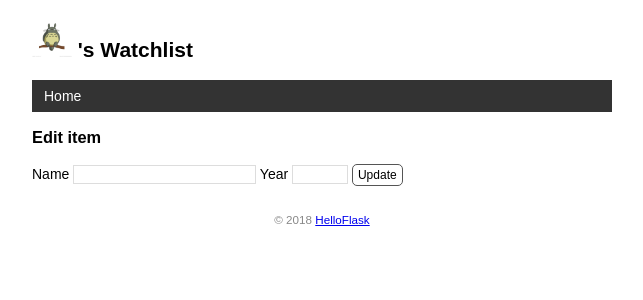
After one commit to Ganlj/watchlist, a Flask app: template templates/edit.html in a window 1280 px wide. The commit adds this page. Shown: the top 300 px of the page, without its empty margins (318-961 px from the left). Run offline with Flask 3, Linux system fonts and the light colour scheme; the template is opened without the code that fills it, so the values that code supplies are empty.

Commit message:
Create, edit and delete item by form

```diff
--- a/app.py
+++ b/app.py
@@ -1,11 +1,13 @@
 import os
 import sys
 import click
-from flask import Flask
+from flask import Flask, redirect
 from markupsafe import escape
 from flask import url_for
 from flask import render_template
 from flask_sqlalchemy import SQLAlchemy
+from flask import request
+from flask import flash
 WIN = sys.platform.startswith('win')
 if WIN:
     prefix='sqlite:///'
@@ -25,6 +27,7 @@ class Movie(db.Model):
     title=db.Column(db.String(20))
     year=db.Column(db.String(4))
 
+app.config['SECRET_KEY'] = 'dev'  # 等同于 app.secret_key = 'dev'
 @app.cli.command()
 @click.option('--drop',is_flag=True,help='Create after drop.')
 def initdb(drop):
@@ -66,11 +69,53 @@ def inject_user():
 def hello(name):
     return f'User:{escape(name)}'
 
-@app.route('/')
+@app.route('/',methods=['GET','POST'])
 def index():
-    user=User.query.first()
+    if request.method == 'POST':  # 判断是否是 POST 请求
+        # 获取表单数据
+        title = request.form.get('title')  # 传入表单对应输入字段的 name 值
+        year = request.form.get('year')
+        # 验证数据
+        if not title or not year or len(year) > 4 or len(title) > 60:
+            flash('Invalid input.')  # 显示错误提示
+            return redirect(url_for('index'))  # 重定向回主页
+        # 保存表单数据到数据库
+        movie = Movie(title=title, year=year)  # 创建记录
+        db.session.add(movie)  # 添加到数据库会话
+        db.session.commit()  # 提交数据库会话
+        flash('Item created.')  # 显示成功创建的提示
+        return redirect(url_for('index'))  # 重定向回主页
+
     movies=Movie.query.all()
     return render_template('index.html',movies=movies)
+
+@app.route('/movie/edit/<int:movie_id>', methods=['GET', 'POST'])
+def edit(movie_id):
+    movie = Movie.query.get_or_404(movie_id)
+
+    if request.method == 'POST':  # 处理编辑表单的提交请求
+        title = request.form['title']
+        year = request.form['year']
+
+        if not title or not year or len(year) != 4 or len(title) > 60:
+            flash('Invalid input.')
+            return redirect(url_for('edit', movie_id=movie_id))  # 重定向回对应的编辑页面
+
+        movie.title = title  # 更新标题
+        movie.year = year  # 更新年份
+        db.session.commit()  # 提交数据库会话
+        flash('Item updated.')
+        return redirect(url_for('index'))  # 重定向回主页
+
+    return render_template('edit.html', movie=movie)  # 传入被编辑的电影记录
+
+@app.route('/movie/delete/<int:movie_id>', methods=['POST'])  # 限定只接受 POST 请求
+def delete(movie_id):
+    movie = Movie.query.get_or_404(movie_id)  # 获取电影记录
+    db.session.delete(movie)  # 删除对应的记录
+    db.session.commit()  # 提交数据库会话
+    flash('Item deleted.')
+    return redirect(url_for('index'))  # 重定向回主页
 
 @app.errorhandler(404)  # 传入要处理的错误代码
 def page_not_found(e):  # 接受异常对象作为参数
--- a/static/style.css
+++ b/static/style.css
@@ -70,3 +70,46 @@ nav li a:hover {
     border-radius: 5px;
     padding: 3px 5px;
 }
+/* 覆盖某些浏览器对 input 元素定义的字体 */
+input[type=submit] {
+    font-family: inherit;
+}
+
+input[type=text] {
+    border: 1px solid #ddd;
+}
+
+input[name=year] {
+    width: 50px;
+}
+
+.btn {
+    font-size: 12px;
+    padding: 3px 5px;
+    text-decoration: none;
+    cursor: pointer;
+    background-color: white;
+    color: black;
+    border: 1px solid #555555;
+    border-radius: 5px;
+}
+
+.btn:hover {
+    text-decoration: none;
+    background-color: black;
+    color: white;
+    border: 1px solid black;
+}
+.alert {
+    position: relative;
+    padding: 7px;
+    margin: 7px 0;
+    border: 1px solid transparent;
+    color: #004085;
+    background-color: #cce5ff;
+    border-color: #b8daff;
+    border-radius: 5px;
+}
+.inline-form {
+    display: inline;
+}
--- a/templates/base.html
+++ b/templates/base.html
@@ -10,6 +10,10 @@
     {% endblock %}
 </head>
 <body>
+    <!-- 插入到页面标题上方 -->
+    {% for message in get_flashed_messages() %}
+    <div class="alert">{{ message }}</div>
+    {% endfor %}
     <h2>
         <img alt="Avatar" class="avatar" src="{{ url_for('static', filename='images/foo.jpg') }}">
         {{ user.name }}'s Watchlist
--- /dev/null
+++ b/templates/edit.html
@@ -0,0 +1,10 @@
+{% extends 'base.html' %}
+
+{% block content %}
+<h3>Edit item</h3>
+<form method="post">
+    Name <input type="text" name="title" autocomplete="off" required value="{{ movie.title }}">
+    Year <input type="text" name="year" autocomplete="off" required value="{{ movie.year }}">
+    <input class="btn" type="submit" name="submit" value="Update">
+</form>
+{% endblock %}
```
Also changed, not shown: templates/index.html (+11 -0 lines).
